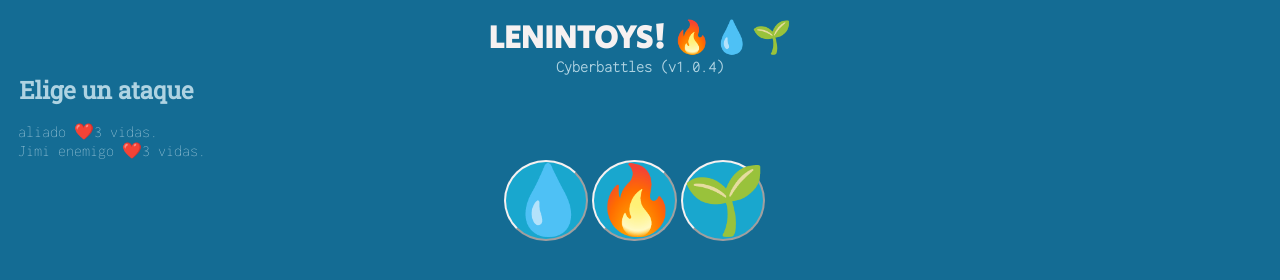
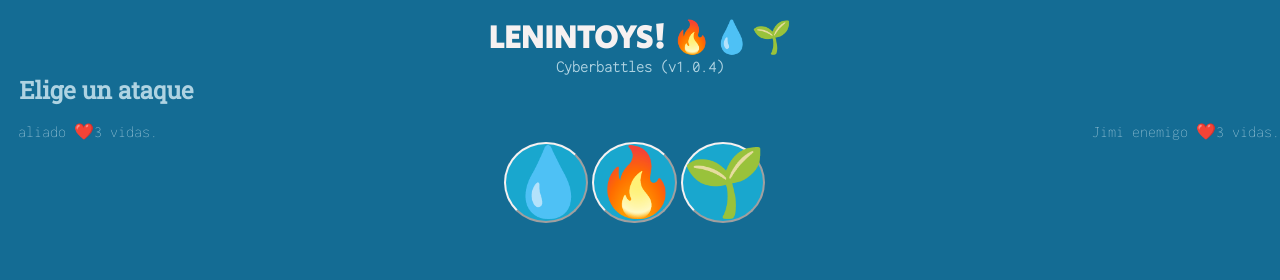
Before and after one commit to Lenindroid/lenintoys, a plain HTML site: page index.html in a window 1280 px wide. Both pictures are taken after a click on the button "Seleccionar". Drawn offline with Linux system fonts and the light colour scheme.

Commit message:
Cambios en la alineación de las vidas

```diff
--- a/css/styles.css
+++ b/css/styles.css
@@ -90,7 +90,8 @@ body {
 }
 
 .vidas {
-    display: block;
+    display: flex;
+    justify-content: space-between;
     margin-left: 1.4vw;
     font-family: 'Inconsolata', monospace;
     color: #AFD3E2;
@@ -111,4 +112,6 @@ body {
     border: 8px double #F6F1F1;
     color: #146C94;
     background-color: #AFD3E2;
+    font-family: 'Inconsolata', monospace;
+    font-weight: bold;
 }
```
Also changed, not shown: index.html (line endings or trailing spaces).
